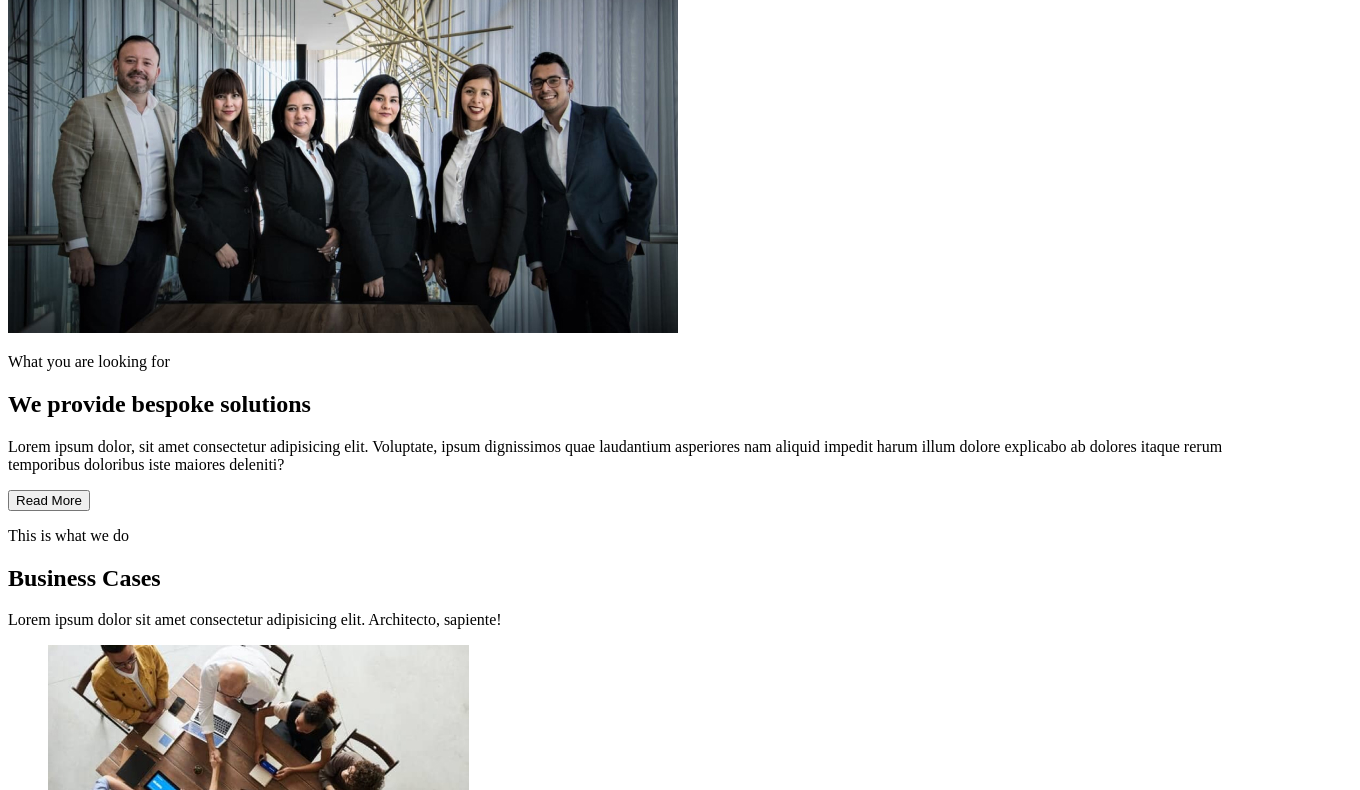
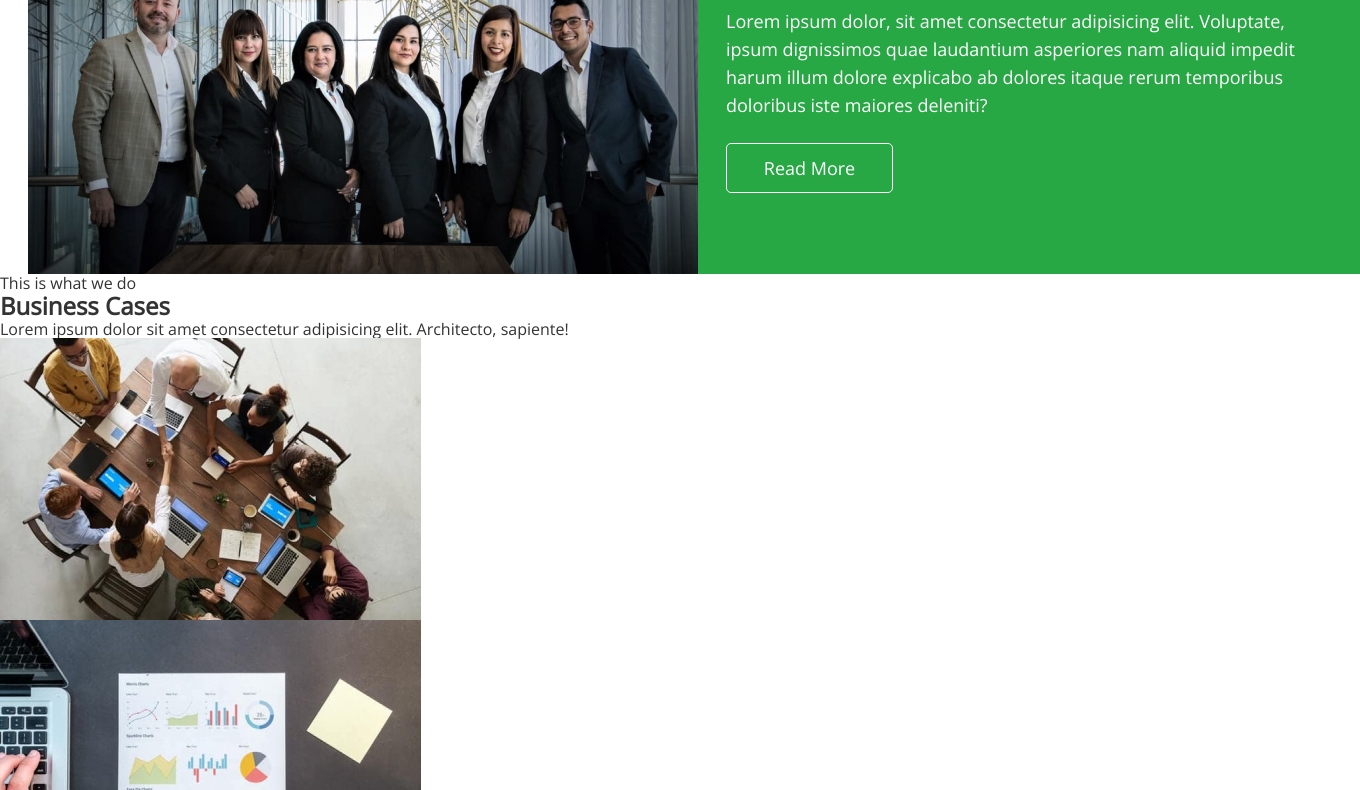
Before and after one commit to kashirin-olexsandr/blended-88-7-8, a plain HTML site: page index.html in a window 1280 px wide. Shown: the part 398-1188 px from the top of the page, 1360 px wide, since content can reach past the window. Drawn offline with nearby package versions, Linux system fonts and the light colour scheme.

Commit message:
about-section

```diff
--- /dev/null
+++ b/css/styles.css
@@ -0,0 +1,130 @@
+:root {
+  /* Colors */
+  --main-color: #333333;
+  --light-color: #ffffff;
+  --accent-color: #28a745;
+
+  /* Transition */
+  --transition-dur-func: 250ms cubic-bezier(0.4, 0, 0.2, 1);
+}
+
+/* ----RESET---- */
+
+h1,
+h2,
+h3,
+h4,
+h5,
+h6,
+p {
+  margin-top: 0;
+  margin-bottom: 0;
+}
+
+ul,
+ol {
+  margin-top: 0;
+  margin-bottom: 0;
+  padding-left: 0;
+}
+
+img {
+  display: block;
+  max-width: 100%;
+  height: auto;
+}
+
+address {
+  font-style: normal;
+}
+button {
+  cursor: pointer;
+}
+
+.list {
+  list-style: none;
+}
+.link {
+  text-decoration: none;
+}
+
+body {
+  font-family: 'Open Sans', sans-serif;
+  font-weight: 400;
+  color: var(--main-color);
+}
+
+/* -------General Classes-------- */
+
+.container {
+  width: 1360px;
+  margin-left: auto;
+  margin-right: auto;
+  padding-left: 28px;
+  padding-right: 28px;
+}
+
+.sup-title {
+  font-size: 20px;
+  line-height: 1.65;
+}
+
+.section-title {
+  font-weight: 300;
+  font-size: 38px;
+  line-height: 1.26;
+}
+
+.text {
+  font-size: 18px;
+  line-height: 1.56;
+}
+
+/* ---------About Section--------- */
+
+.about-container {
+  display: flex;
+}
+
+.about-right-side {
+  padding: 80px 28px;
+
+  width: 690px;
+  color: var(--light-color);
+  background-color: var(--accent-color);
+}
+
+.about-suptitle {
+  margin-bottom: 8px;
+}
+
+.about-section-title {
+  margin-bottom: 24px;
+}
+
+.about-text {
+  margin-bottom: 24px;
+
+  width: 606px;
+}
+
+.button-about {
+  display: block;
+  padding: 10px 34px;
+
+  min-width: 167px;
+
+  color: inherit;
+  background-color: transparent;
+  border: 1px solid var(--light-color);
+  border-radius: 5px;
+
+  transition: color var(--transition-dur-func),
+    background-color var(--transition-dur-func);
+}
+
+.button-about:hover,
+.button-about:focus {
+  color: var(--accent-color);
+  background-color: var(--light-color);
+}
--- a/index.html
+++ b/index.html
@@ -5,6 +5,18 @@
     <meta http-equiv="X-UA-Compatible" content="IE=edge" />
     <meta name="viewport" content="width=device-width, initial-scale=1.0" />
     <title>Document</title>
+
+    <link rel="preconnect" href="https://fonts.googleapis.com" />
+    <link rel="preconnect" href="https://fonts.gstatic.com" crossorigin />
+    <link
+      href="https://fonts.googleapis.com/css2?family=Open+Sans:wght@300;400&display=swap"
+      rel="stylesheet"
+    />
+    <link
+      rel="stylesheet"
+      href="https://cdn.jsdelivr.net/npm/modern-normalize@1.1.0/modern-normalize.min.css"
+    />
+    <link rel="stylesheet" href="./css/styles.css" />
   </head>
 
   <body>
@@ -32,19 +44,21 @@
 
       <!-- About Section -->
       <section id="about">
-        <img src="./images/about.jpg" alt="Team" width="670" />
-
-        <div>
-          <p class="sup-title">What you are looking for</p>
-          <h2>We provide bespoke solutions</h2>
-          <p>
-            Lorem ipsum dolor, sit amet consectetur adipisicing elit. Voluptate,
-            ipsum dignissimos quae laudantium asperiores nam aliquid impedit
-            harum illum dolore explicabo ab dolores itaque rerum temporibus
-            doloribus iste maiores deleniti?
-          </p>
-
-          <button type="button">Read More</button>
+        <div class="container about-container">
+          <img src="./images/about.jpg" alt="Team" width="670" />
+          <div class="about-right-side">
+            <p class="sup-title about-suptitle">What you are looking for</p>
+            <h2 class="section-title about-section-title">
+              We provide bespoke solutions
+            </h2>
+            <p class="text about-text">
+              Lorem ipsum dolor, sit amet consectetur adipisicing elit.
+              Voluptate, ipsum dignissimos quae laudantium asperiores nam
+              aliquid impedit harum illum dolore explicabo ab dolores itaque
+              rerum temporibus doloribus iste maiores deleniti?
+            </p>
+            <button type="button" class="text button-about">Read More</button>
+          </div>
         </div>
       </section>
 
```
